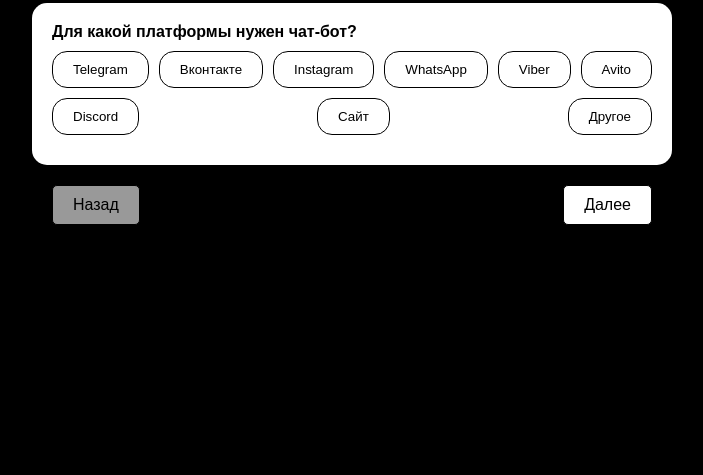
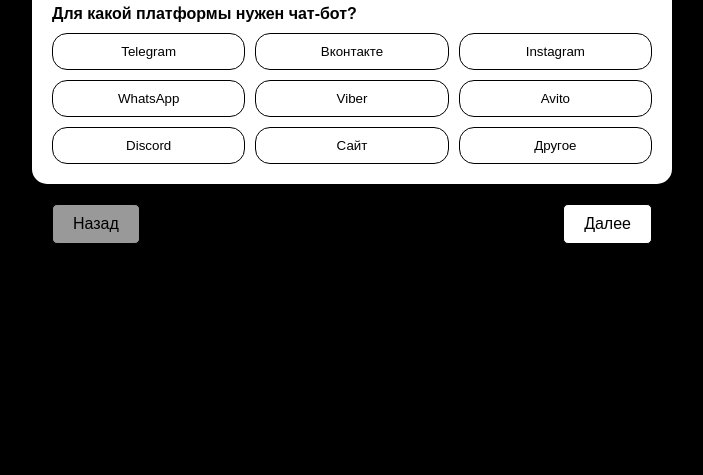
Before and after one commit to Chatbotist/MyLeadForm, a plain HTML site: page index.html in a window 1280 px wide. Shown: the part 325-800 px from the top of the page, without its empty margins (288-991 px from the left). Drawn offline with Linux system fonts and the light colour scheme.

Commit message:
Update style.css

```diff
--- a/style.css
+++ b/style.css
@@ -37,9 +37,9 @@
 }
 
 .answer-buttons {
-  display: flex;
-  flex-wrap: wrap;
-  justify-content: space-between;
+  display: grid;
+  grid-template-columns: repeat(3, 1fr);
+  grid-gap: 10px;
 }
 
 .answer-button {
@@ -48,7 +48,6 @@
   border: 1px solid black;
   padding: 10px 20px;
   border-radius: 15px;
-  margin-bottom: 10px;
   cursor: pointer;
 }
 
@@ -85,6 +84,7 @@
   color: black;
   cursor: pointer;
 }
+
 .button-container button:disabled {
   background-color: #999;
   cursor: not-allowed;
```
